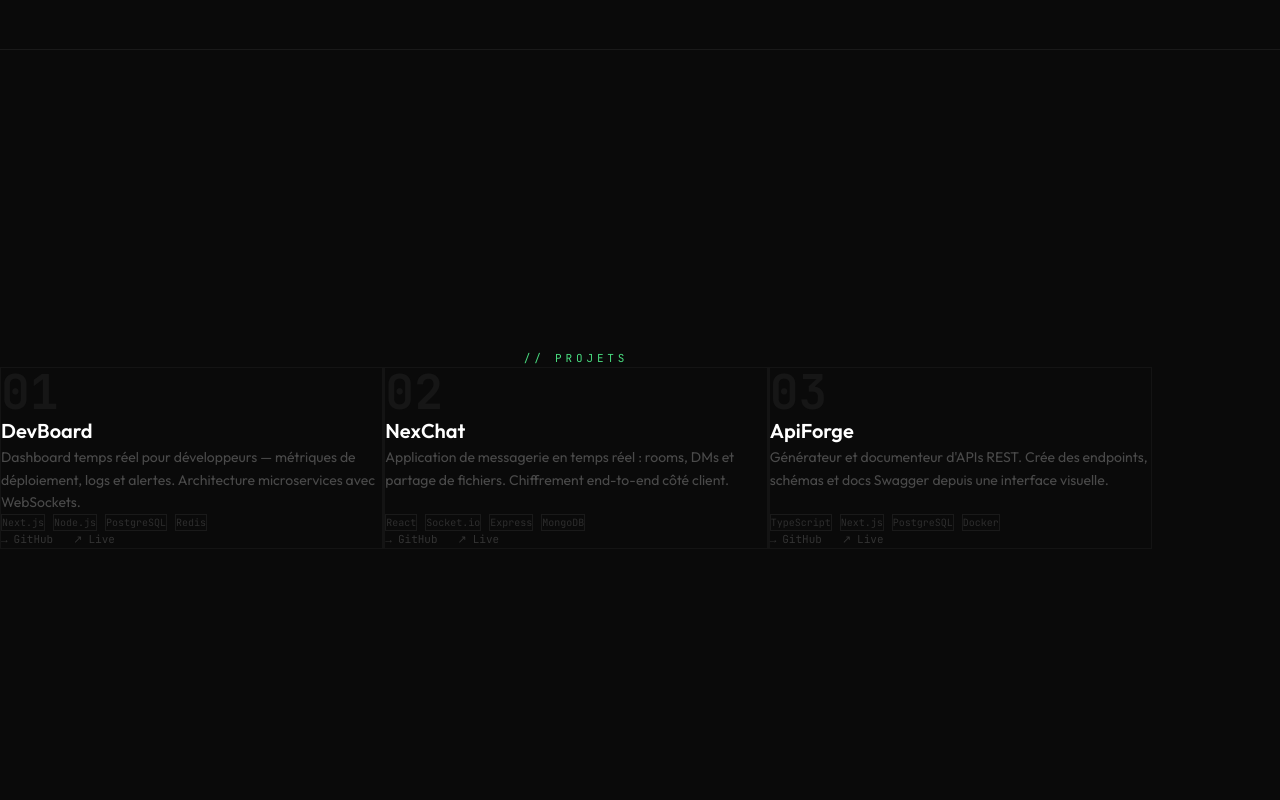
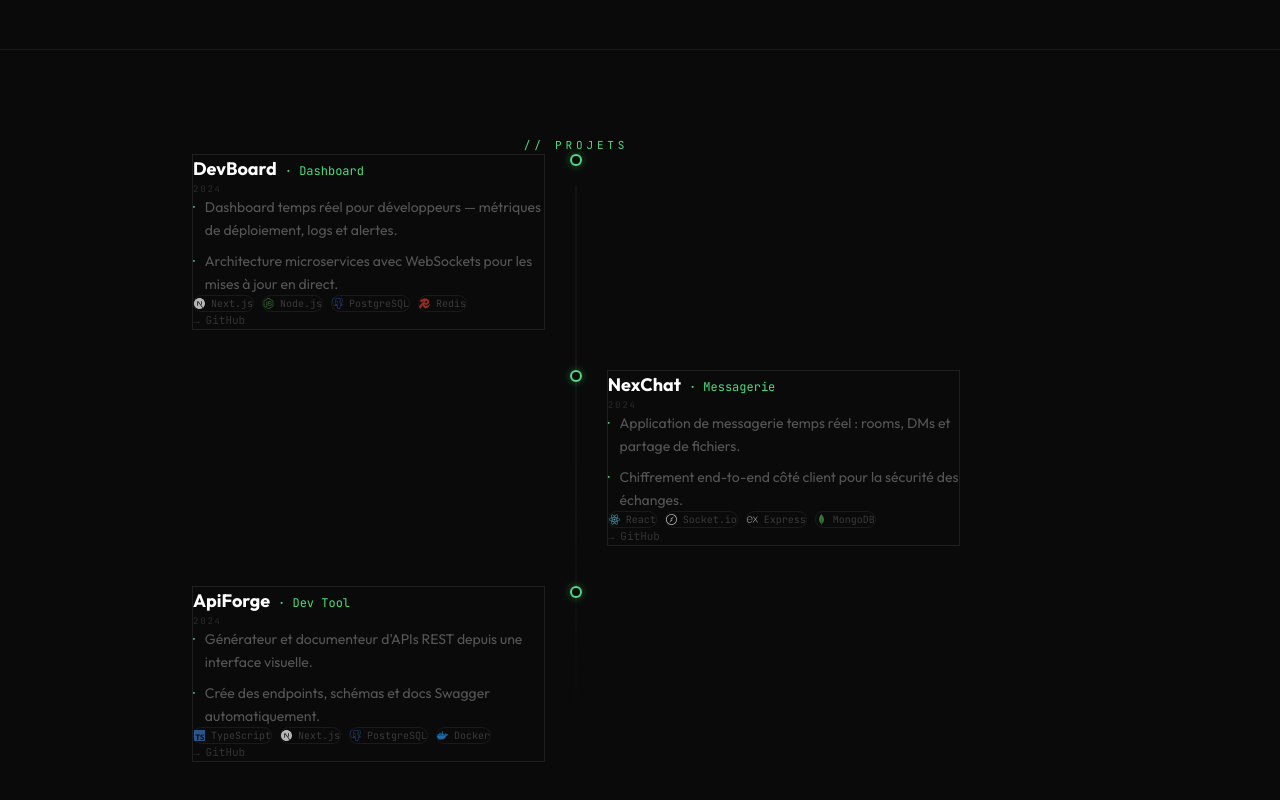
Before and after one commit to zoAntonio/portfolio, a React app: page / in a window 1280 px wide. Shown: the part 2351-3151 px from the top of the page. Built offline with nearby package versions, Linux system fonts and the light colour scheme; the HTML template or start-up script is replaced by a standard one.

Commit message:
feat: make the timeline on the Project section

```diff
--- a/src/pages/Projects.jsx
+++ b/src/pages/Projects.jsx
@@ -1,76 +1,116 @@
 import { motion } from 'framer-motion'
 import Section from '../components/Section'
+import {
+  SiReact, SiNextdotjs, SiNodedotjs, SiTypescript,
+  SiPostgresql, SiRedis, SiMongodb, SiExpress,
+  SiSocketdotio, SiDocker,
+} from 'react-icons/si'
+
+const TECH_ICONS = {
+  'Next.js':    { Icon: SiNextdotjs,   color: '#ffffff' },
+  'Node.js':    { Icon: SiNodedotjs,   color: '#339933' },
+  'PostgreSQL': { Icon: SiPostgresql,  color: '#4169E1' },
+  'Redis':      { Icon: SiRedis,       color: '#DC382D' },
+  'React':      { Icon: SiReact,       color: '#61DAFB' },
+  'Socket.io':  { Icon: SiSocketdotio, color: '#ffffff' },
+  'Express':    { Icon: SiExpress,     color: '#ffffff' },
+  'MongoDB':    { Icon: SiMongodb,     color: '#47A248' },
+  'TypeScript': { Icon: SiTypescript,  color: '#3178C6' },
+  'Docker':     { Icon: SiDocker,      color: '#2496ED' },
+}
 
 const PROJECTS = [
   {
     num: '01',
     name: 'DevBoard',
-    description:
-      'Dashboard temps réel pour développeurs — métriques de déploiement, logs et alertes. Architecture microservices avec WebSockets.',
+    type: 'Dashboard',
+    period: '2024',
+    description: [
+      'Dashboard temps réel pour développeurs — métriques de déploiement, logs et alertes.',
+      'Architecture microservices avec WebSockets pour les mises à jour en direct.',
+    ],
     stack: ['Next.js', 'Node.js', 'PostgreSQL', 'Redis'],
     github: 'https://github.com/Antonio2772',
-    live:   '#',
+    live: '#',
   },
   {
     num: '02',
     name: 'NexChat',
-    description:
-      'Application de messagerie en temps réel : rooms, DMs et partage de fichiers. Chiffrement end-to-end côté client.',
+    type: 'Messagerie',
+    period: '2024',
+    description: [
+      'Application de messagerie temps réel : rooms, DMs et partage de fichiers.',
+      'Chiffrement end-to-end côté client pour la sécurité des échanges.',
+    ],
     stack: ['React', 'Socket.io', 'Express', 'MongoDB'],
     github: 'https://github.com/Antonio2772',
-    live:   '#',
+    live: '#',
   },
   {
     num: '03',
     name: 'ApiForge',
-    description:
-      'Générateur et documenteur d\'APIs REST. Crée des endpoints, schémas et docs Swagger depuis une interface visuelle.',
+    type: 'Dev Tool',
+    period: '2024',
+    description: [
+      'Générateur et documenteur d\'APIs REST depuis une interface visuelle.',
+      'Crée des endpoints, schémas et docs Swagger automatiquement.',
+    ],
     stack: ['TypeScript', 'Next.js', 'PostgreSQL', 'Docker'],
     github: 'https://github.com/Antonio2772',
-    live:   '#',
+    live: '#',
   },
 ]
 
-function ProjectCard({ project, delay, inView }) {
+function TechTag({ name }) {
+  const tech = TECH_ICONS[name]
+  return (
+    <span className="group/tag flex items-center gap-1.5 font-mono text-[10px] text-[#3a3a3a] border border-[#1a1a1a] rounded-full px-3 py-1 hover:border-[#252525] hover:text-[#555] transition-colors duration-200">
+      {tech && (
+        <tech.Icon size={11} style={{ color: tech.color }} className="opacity-70 group-hover/tag:opacity-100 transition-opacity duration-200" />
+      )}
+      {name}
+    </span>
+  )
+}
+
+function ProjectCard({ project, inView, delay, isLeft }) {
   return (
     <motion.article
-      initial={{ opacity: 0, y: 28 }}
-      animate={inView ? { opacity: 1, y: 0 } : {}}
-      transition={{ duration: 0.55, delay, ease: [0.16, 1, 0.3, 1] }}
-      className="group relative flex flex-col bg-[#0a0a0a] border border-[#141414] p-8 hover:border-[#4ade80]/20 transition-colors duration-300"
+      initial={{ opacity: 0, x: isLeft ? -28 : 28 }}
+      animate={inView ? { opacity: 1, x: 0 } : {}}
+      transition={{ duration: 0.6, delay, ease: [0.16, 1, 0.3, 1] }}
+      className="group bg-[#0a0a0a] border border-[#1e1e1e] p-6 hover:border-[#4ade80]/25 transition-colors duration-300"
     >
-      <span className="pointer-events-none absolute top-0 right-0 w-8 h-8 border-t border-r border-[#4ade80]/0 group-hover:border-[#4ade80]/50 transition-colors duration-300" />
-
-      <div
-        className="font-mono font-bold text-[#161616] group-hover:text-[#4ade80]/10 transition-colors duration-300 mb-6 select-none leading-none"
-        style={{ fontSize: 'clamp(2rem, 4vw, 3rem)' }}
-      >
-        {project.num}
-      </div>
-
-      <h3
-        className="font-sans font-semibold text-white group-hover:text-[#4ade80] transition-colors duration-300 mb-3"
-        style={{ fontSize: 'clamp(1rem, 2vw, 1.25rem)' }}
-      >
+      {/* Header */}
+      <div className="flex items-baseline gap-2 mb-0.5">
+        <h3 className="font-sans font-bold text-white text-lg group-hover:text-[#4ade80] transition-colors duration-300">
           {project.name}
         </h3>
-
-      <p className="text-[#4a4a4a] text-sm leading-relaxed mb-7 flex-1">
-        {project.description}
+        <span className="font-mono text-[#4ade80] text-xs">· {project.type}</span>
+      </div>
+      <p className="font-mono text-[9px] tracking-[0.2em] text-[#2a2a2a] uppercase mb-4">
+        {project.period}
       </p>
 
-      <div className="flex flex-wrap gap-2 mb-8">
+      {/* Description bullets */}
+      <ul className="flex flex-col gap-2 mb-5">
+        {project.description.map((line, i) => (
+          <li key={i} className="flex gap-2.5 text-sm text-[#555] leading-relaxed">
+            <span className="text-[#4ade80] shrink-0 mt-0.5 select-none">·</span>
+            {line}
+          </li>
+        ))}
+      </ul>
+
+      {/* Stack tags with icons */}
+      <div className="flex flex-wrap gap-2 mb-5">
         {project.stack.map((tech) => (
-          <span
-            key={tech}
-            className="font-mono text-[10px] text-[#2e2e2e] border border-[#1a1a1a] px-2 py-0.5 group-hover:border-[#252525] group-hover:text-[#3a3a3a] transition-colors duration-200"
-          >
-            {tech}
-          </span>
+          <TechTag key={tech} name={tech} />
         ))}
       </div>
 
-      <div className="flex items-center gap-5">
+      {/* Links */}
+      <div className="flex gap-5">
         <a
           href={project.github}
           target="_blank"
@@ -79,6 +119,7 @@ function ProjectCard({ project, delay, inView }) {
         >
           <span>→</span> GitHub
         </a>
+        {project.live !== '#' && (
           <a
             href={project.live}
             target="_blank"
@@ -87,6 +128,7 @@ function ProjectCard({ project, delay, inView }) {
           >
             <span>↗</span> Live
           </a>
+        )}
       </div>
     </motion.article>
   )
@@ -96,15 +138,55 @@ export default function Projects() {
   return (
     <Section label="projets">
       {(inView) => (
-        <div className="w-full grid grid-cols-1 md:grid-cols-2 lg:grid-cols-3 gap-px bg-[#141414]">
-          {PROJECTS.map((project, i) => (
+        <div className="relative w-full max-w-3xl">
+
+          {/* Animated vertical line — desktop only */}
+          <motion.div
+            initial={{ scaleY: 0 }}
+            animate={inView ? { scaleY: 1 } : {}}
+            transition={{ duration: 1.4, delay: 0.2, ease: [0.16, 1, 0.3, 1] }}
+            style={{ transformOrigin: 'top' }}
+            className="hidden md:block absolute left-1/2 -translate-x-1/2 top-8 bottom-8 w-px bg-gradient-to-b from-[#1e1e1e] via-[#1e1e1e] to-transparent"
+          />
+
+          <div className="flex flex-col gap-10">
+            {PROJECTS.map((project, i) => {
+              const isLeft = i % 2 === 0
+              return (
+                <div
+                  key={project.num}
+                  className={[
+                    'relative flex flex-col md:items-start md:flex-row',
+                    !isLeft && 'md:flex-row-reverse',
+                  ].filter(Boolean).join(' ')}
+                >
+                  {/* Card */}
+                  <div className="md:w-[46%]">
                     <ProjectCard
-              key={project.num}
                       project={project}
-              delay={0.1 + i * 0.12}
                       inView={inView}
+                      delay={0.25 + i * 0.2}
+                      isLeft={isLeft}
                     />
-          ))}
+                  </div>
+
+                  {/* Dot on the line */}
+                  <div className="hidden md:flex md:w-[8%] items-start justify-center pt-7">
+                    <motion.div
+                      initial={{ scale: 0, opacity: 0 }}
+                      animate={inView ? { scale: 1, opacity: 1 } : {}}
+                      transition={{ duration: 0.35, delay: 0.4 + i * 0.2 }}
+                      className="w-3 h-3 rounded-full border-2 border-[#4ade80] bg-[#0a0a0a] z-10 shadow-[0_0_8px_rgba(74,222,128,0.4)]"
+                    />
+                  </div>
+
+                  {/* Empty side */}
+                  <div className="hidden md:block md:w-[46%]" />
+                </div>
+              )
+            })}
+          </div>
+
         </div>
       )}
     </Section>
```
Lines whose indentation alone changed are shown as unchanged.
